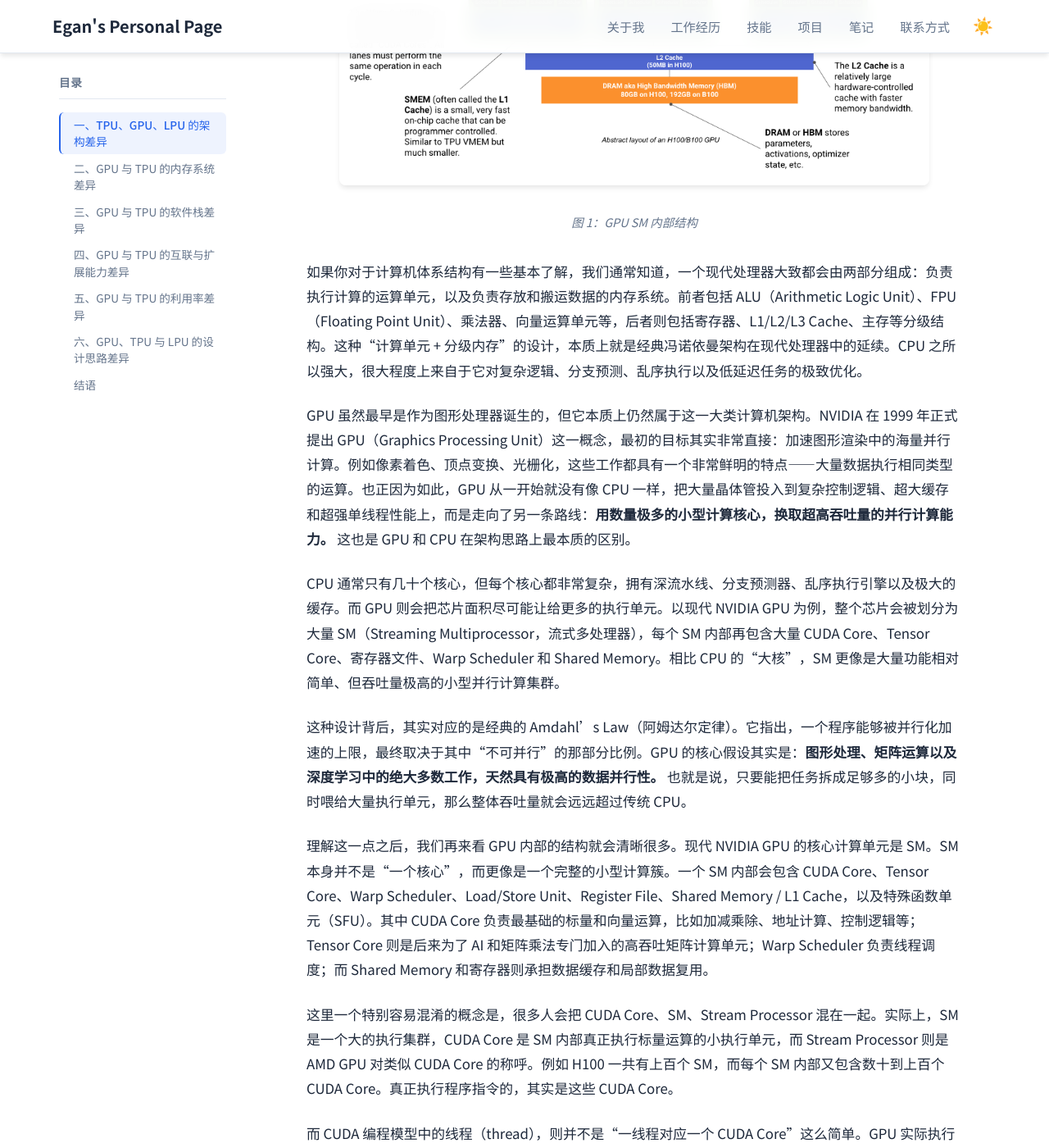
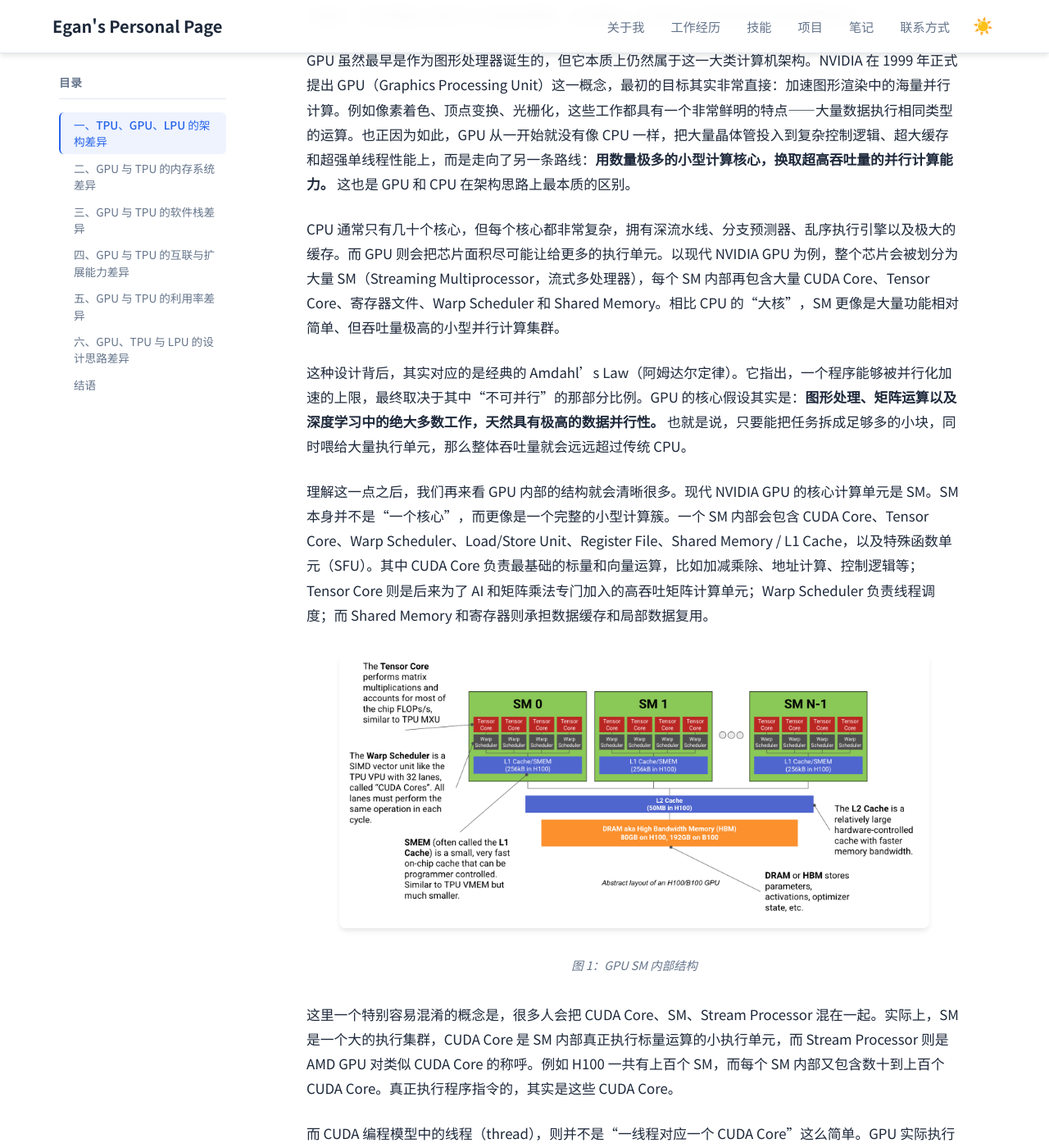
Before and after one commit to Lejun-Hu/Lejun-Hu.github.io, a Jekyll site: the page built from _notes/2026-5-16-GPU_vs_TPU.md, in a window 1280 px wide and 1400 px high, scrolled down 1208 px. Shown: the whole window at 82% size. Built offline with Jekyll 4.4.1, drawn with Linux system fonts in a browser that asks for light colours.

Commit message:
更新GPU描述

```diff
--- a/_notes/2026-5-16-GPU_vs_TPU.md
+++ b/_notes/2026-5-16-GPU_vs_TPU.md
@@ -19,8 +19,6 @@ published: true
 ## 一、TPU、GPU、LPU 的架构差异
 
 ### GPU：AI 时代最成功的通用并行计算平台
-![GPU的内部结构]({{ '/assets/images/notes/GPU-arch.png' | relative_url }})
-*图 1：GPU SM 内部结构*
 
 
 如果你对于计算机体系结构有一些基本了解，我们通常知道，一个现代处理器大致都会由两部分组成：负责执行计算的运算单元，以及负责存放和搬运数据的内存系统。前者包括 ALU（Arithmetic Logic Unit）、FPU（Floating Point Unit）、乘法器、向量运算单元等，后者则包括寄存器、L1/L2/L3 Cache、主存等分级结构。这种“计算单元 + 分级内存”的设计，本质上就是经典冯诺依曼架构在现代处理器中的延续。CPU 之所以强大，很大程度上来自于它对复杂逻辑、分支预测、乱序执行以及低延迟任务的极致优化。
@@ -32,6 +30,9 @@ CPU 通常只有几十个核心，但每个核心都非常复杂，拥有深流
 这种设计背后，其实对应的是经典的 Amdahl's Law（阿姆达尔定律）。它指出，一个程序能够被并行化加速的上限，最终取决于其中“不可并行”的那部分比例。GPU 的核心假设其实是：**图形处理、矩阵运算以及深度学习中的绝大多数工作，天然具有极高的数据并行性。** 也就是说，只要能把任务拆成足够多的小块，同时喂给大量执行单元，那么整体吞吐量就会远远超过传统 CPU。
 
 理解这一点之后，我们再来看 GPU 内部的结构就会清晰很多。现代 NVIDIA GPU 的核心计算单元是 SM。SM 本身并不是“一个核心”，而更像是一个完整的小型计算簇。一个 SM 内部会包含 CUDA Core、Tensor Core、Warp Scheduler、Load/Store Unit、Register File、Shared Memory / L1 Cache，以及特殊函数单元（SFU）。其中 CUDA Core 负责最基础的标量和向量运算，比如加减乘除、地址计算、控制逻辑等；Tensor Core 则是后来为了 AI 和矩阵乘法专门加入的高吞吐矩阵计算单元；Warp Scheduler 负责线程调度；而 Shared Memory 和寄存器则承担数据缓存和局部数据复用。
+
+![GPU的内部结构]({{ '/assets/images/notes/GPU-arch.png' | relative_url }})
+*图 1：GPU SM 内部结构*
 
 这里一个特别容易混淆的概念是，很多人会把 CUDA Core、SM、Stream Processor 混在一起。实际上，SM 是一个大的执行集群，CUDA Core 是 SM 内部真正执行标量运算的小执行单元，而 Stream Processor 则是 AMD GPU 对类似 CUDA Core 的称呼。例如 H100 一共有上百个 SM，而每个 SM 内部又包含数十到上百个 CUDA Core。真正执行程序指令的，其实是这些 CUDA Core。
 
```
